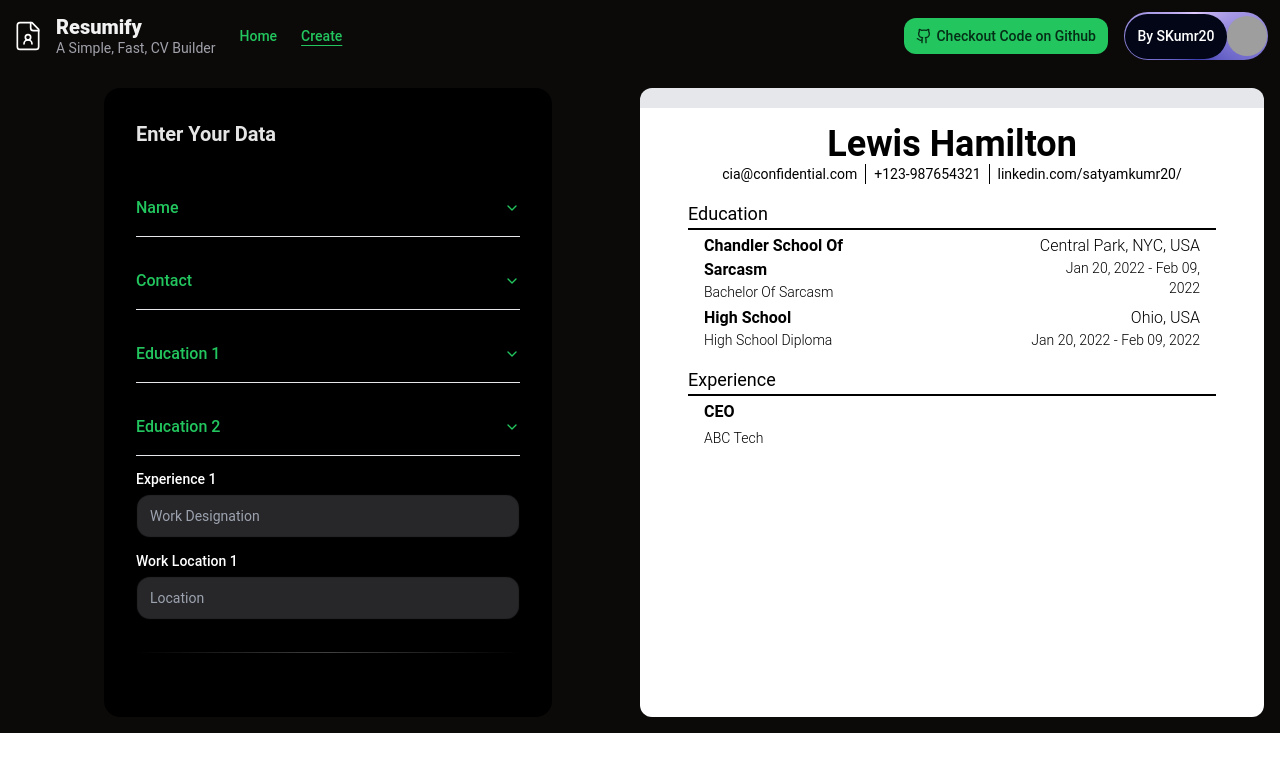
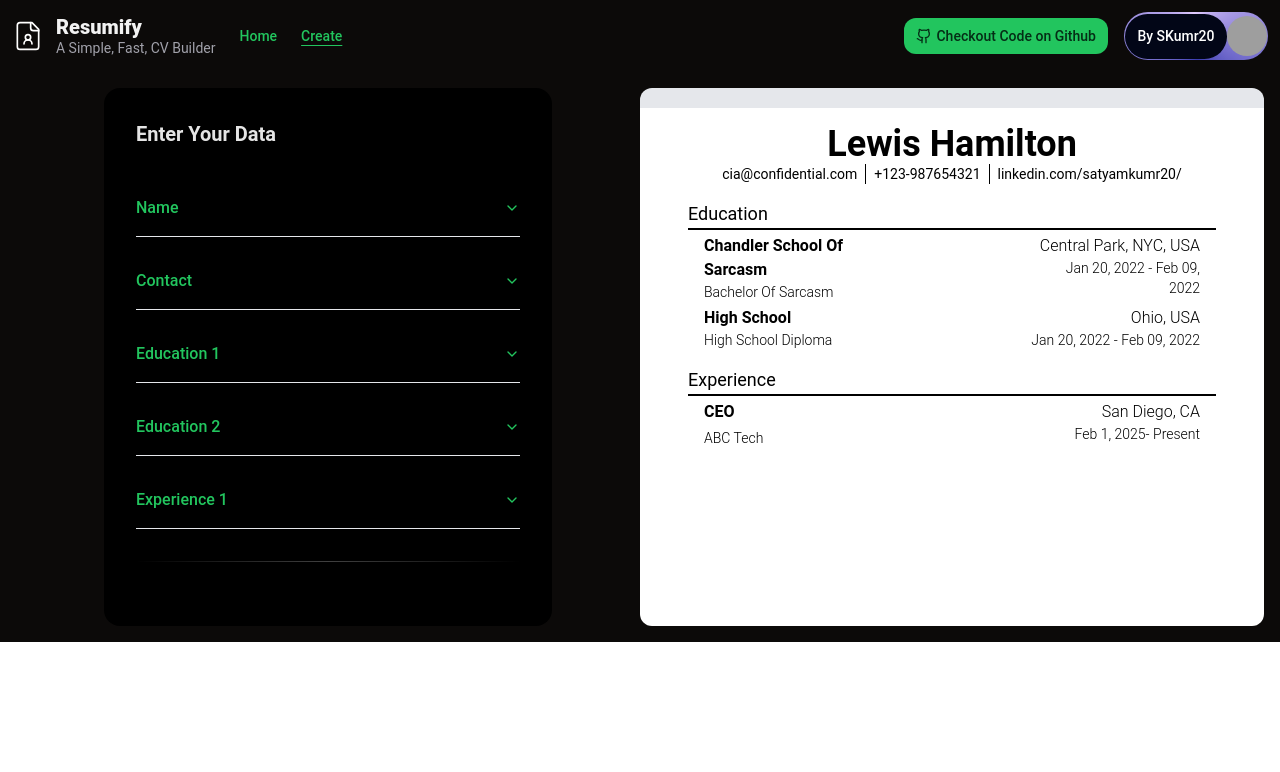
Before and after one commit to SKumr20/resume-builder, a React (Vite) app: page /createResume in a window 1280 px wide. Shown: the top 772 px of the page. Built offline with nearby package versions, Linux system fonts and the light colour scheme; grey boxes are pictures that could not be loaded.

Commit message:
Add Experience 1 Section

```diff
--- a/src/components/ResumePreview.jsx
+++ b/src/components/ResumePreview.jsx
@@ -1,5 +1,5 @@
 
-const ResumePreview = ({ firstname, lastname, email, phone, linkedin, education1, educationDegree1, education2, educationDegree2, experience1, experiencePlace1, education1Location, education2Location, education1Date, education2Date}) => {
+const ResumePreview = ({ firstname, lastname, email, phone, linkedin, education1, educationDegree1, education2, educationDegree2, experience1, experiencePlace1, education1Location, education2Location, education1Date, education2Date, experience1Location, experience1Date}) => {
 
   return (
     <>
@@ -48,8 +48,17 @@ const ResumePreview = ({ firstname, lastname, email, phone, linkedin, education1
             <h2 className="text-lg mx-12 mt-4">Experience</h2>
             <hr className="border-[0.5px] mx-12 border-black"/>
 
-            <h2 className="mx-16 mt-1 font-bold">{experience1}</h2>
-            <h2 className="mx-16 mt-1 font-light text-sm">{experiencePlace1}</h2>
+            <div className="flex flex-row justify-between">
+              <div>
+                <h2 className="mx-16 mt-1 font-bold">{experience1}</h2>
+                <h2 className="mx-16 mt-1 font-light text-sm">{experiencePlace1}</h2>
+              </div>
+              <div className="text-right">
+                <h2 className="mx-16 font-light mt-1 ">{experience1Location}</h2>
+                <h2 className="mx-16 font-light text-sm">{experience1Date}</h2>
+              </div>
+
+            </div>
 
         </div>
     </>
--- a/src/components/signup-form-demo.jsx
+++ b/src/components/signup-form-demo.jsx
@@ -13,7 +13,7 @@ import {
 
 
 
-export default function SignupFormDemo({ setFirstname, setLastname, setEmail, setPhone, setLinkedin, setEducation1, setEducationDegree1, setEducation2, setEducationDegree2, setExperience1, setExperiencePlace1, setEducation1Location, setEducation2Location, setEducation1Date, setEducation2Date}) {
+export default function SignupFormDemo({ setFirstname, setLastname, setEmail, setPhone, setLinkedin, setEducation1, setEducationDegree1, setEducation2, setEducationDegree2, setExperience1, setExperiencePlace1, setEducation1Location, setEducation2Location, setEducation1Date, setEducation2Date, setExperience1Location, setExperience1Date }) {
 
   const handleSubmit = (e) => {
     e.preventDefault();
@@ -135,14 +135,33 @@ export default function SignupFormDemo({ setFirstname, setLastname, setEmail, se
 
 
         {/* Experience section */}
+
+        <Accordion type="single" collapsible className="w-full text-primary hover:text-foreground mb-4">
+            <AccordionItem value="item-2" className="w-full">
+              <AccordionTrigger className="w-full">Experience 1</AccordionTrigger>
+                <AccordionContent className="w-full">
                 <LabelInputContainer className="mb-4">
                   <Label htmlFor="experience1">Experience 1</Label>
                   <Input id="experience1" placeholder="Work Designation" type="text" onChange={(e) => setExperience1(e.target.value)} />
                 </LabelInputContainer>
                 <LabelInputContainer className="mb-4">
-          <Label htmlFor="experiencePlace1">Work Location 1</Label>
-          <Input id="experience1" placeholder="Location" type="text" onChange={(e) => setExperiencePlace1(e.target.value)} />
+                  <Label htmlFor="experiencePlace1">Work Organization 1</Label>
+                  <Input id="experiencePlace1" placeholder="Organization/Company" type="text" onChange={(e) => setExperiencePlace1(e.target.value)} />
                 </LabelInputContainer>
+                <LabelInputContainer className="mb-4">
+                  <Label htmlFor="experience1Location">Work Location 1</Label>
+                  <Input id="experience1Location" placeholder="Location" type="text" onChange={(e) => setExperience1Location(e.target.value)} />
+                </LabelInputContainer>
+                <LabelInputContainer className='mb-4'>
+                  <Label>Work 1 Duration</Label>
+                  <DatePickerWithRange className=' text-muted-foreground' setExperience1Date={setExperience1Date} target="experience1Location" />
+                </LabelInputContainer>
+                </AccordionContent>
+              </AccordionItem>
+          </Accordion>
+
+
+
 
 
 
--- a/src/components/ui/DatePickerWithRange.tsx
+++ b/src/components/ui/DatePickerWithRange.tsx
@@ -15,11 +15,11 @@ import {
 } from "@/components/ui/popover"
 
 export function DatePickerWithRange({
-  className, setEducation1Date, setEducation2Date, target
-}: React.HTMLAttributes<HTMLDivElement> & { setEducation1Date: (date: string) => void; setEducation2Date: (date: string) => void }) {
+  className, setEducation1Date, setEducation2Date, setExperience1Date ,target
+}: React.HTMLAttributes<HTMLDivElement> & { setEducation1Date: (date: string) => void; setEducation2Date: (date: string) => void; setExperience1Date: (date: string) => void; }) {
   const [date, setDate] = React.useState<DateRange | undefined>({
-    from: new Date(2022, 0, 20),
-    to: addDays(new Date(2022, 0, 20), 20),
+    from: new Date(2025, 0, 20),
+    to: addDays(new Date(2025, 1, 20), 20),
   })
 
   return (
@@ -65,6 +65,8 @@ export function DatePickerWithRange({
                   setEducation1Date(formattedDate);
                 } else if (target === "education2") {
                   setEducation2Date(formattedDate);
+                } else if (target === "experience1Location") {
+                  setExperience1Date(formattedDate);
                 }
               }
             }}
--- a/src/pages/CreateResume.jsx
+++ b/src/pages/CreateResume.jsx
@@ -18,12 +18,14 @@ const CreateResume = () => {
   const [education2Location, setEducation2Location] = useState('Ohio, USA');
   const [education1Date, setEducation1Date] = useState('Jan 20, 2022 - Feb 09, 2022');
   const [education2Date, setEducation2Date] = useState('Jan 20, 2022 - Feb 09, 2022');
+  const [experience1Location, setExperience1Location] = useState('San Diego, CA');
+  const [experience1Date, setExperience1Date] = useState('Feb 1, 2025- Present');
 
   return (
     <>
       <div className='grid grid-cols-2 p-4 bg-background max-h-full'>
-        <SignupFormDemo setFirstname={setFirstname} setLastname={setLastname} setEmail={setEmail} setPhone={setPhone} setLinkedin={setLinkedin} setEducation1={setEducation1} setEducationDegree1={setEducationDegree1} setEducation2={setEducation2} setEducationDegree2={setEducationDegree2} setExperience1={setExperience1} setExperiencePlace1={setExperiencePlace1} setEducation1Location={setEducation1Location} setEducation2Location={setEducation2Location} setEducation1Date={setEducation1Date} setEducation2Date={setEducation2Date} />
-        <ResumePreview firstname={firstname} lastname={lastname} email={email} phone={phone} linkedin={linkedin} education1={education1} educationDegree1={educationDegree1} education2={education2} educationDegree2={educationDegree2} experience1={experience1} experiencePlace1={experiencePlace1} education1Location={education1Location} education2Location={education2Location} education1Date={education1Date} education2Date={education2Date}/>
+        <SignupFormDemo setFirstname={setFirstname} setLastname={setLastname} setEmail={setEmail} setPhone={setPhone} setLinkedin={setLinkedin} setEducation1={setEducation1} setEducationDegree1={setEducationDegree1} setEducation2={setEducation2} setEducationDegree2={setEducationDegree2} setExperience1={setExperience1} setExperiencePlace1={setExperiencePlace1} setEducation1Location={setEducation1Location} setEducation2Location={setEducation2Location} setEducation1Date={setEducation1Date} setEducation2Date={setEducation2Date} setExperience1Location={setExperience1Location} setExperience1Date={setExperience1Date }/>
+        <ResumePreview firstname={firstname} lastname={lastname} email={email} phone={phone} linkedin={linkedin} education1={education1} educationDegree1={educationDegree1} education2={education2} educationDegree2={educationDegree2} experience1={experience1} experiencePlace1={experiencePlace1} education1Location={education1Location} education2Location={education2Location} education1Date={education1Date} education2Date={education2Date} experience1Location={experience1Location} experience1Date={experience1Date}/>
       </div>
     </>
   )
```
Lines whose indentation alone changed are shown as unchanged.
